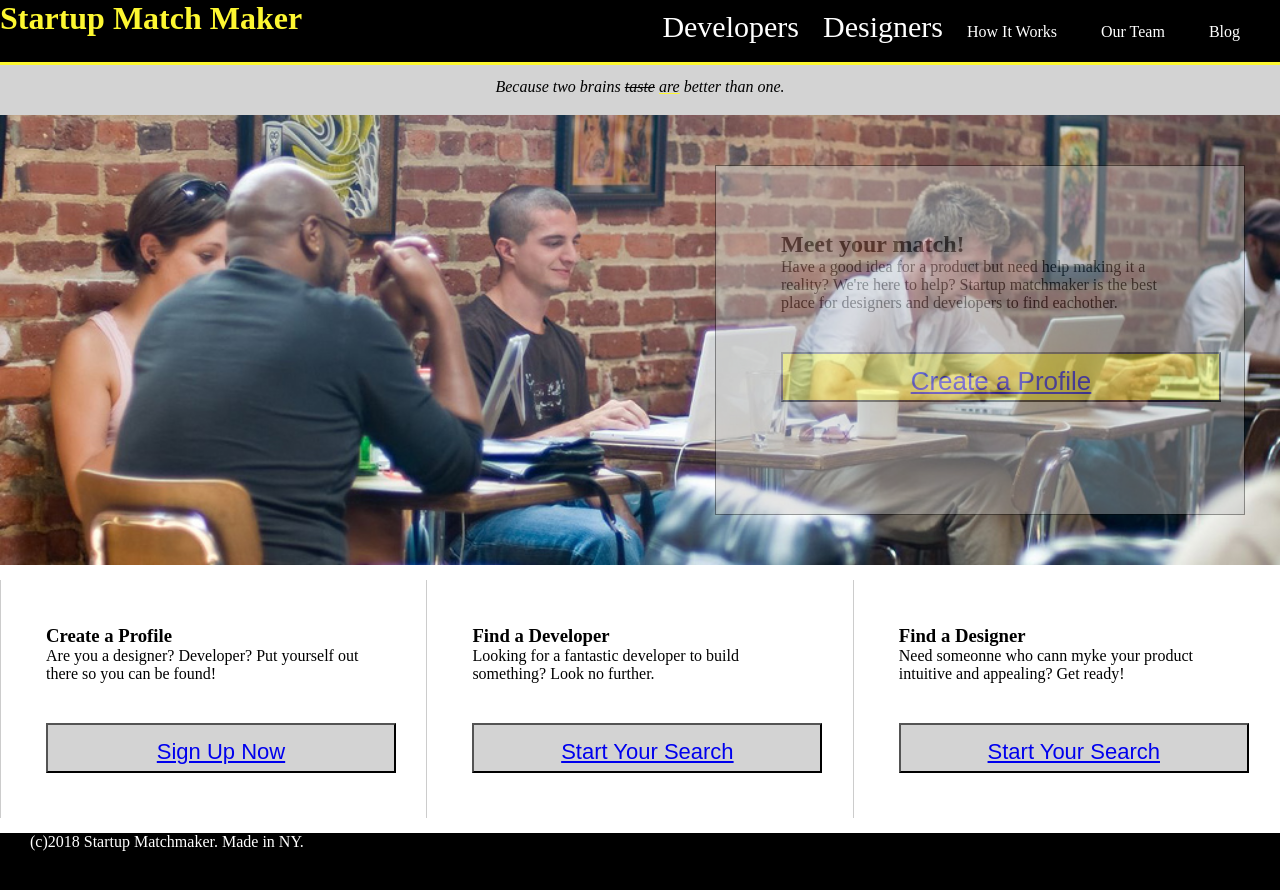
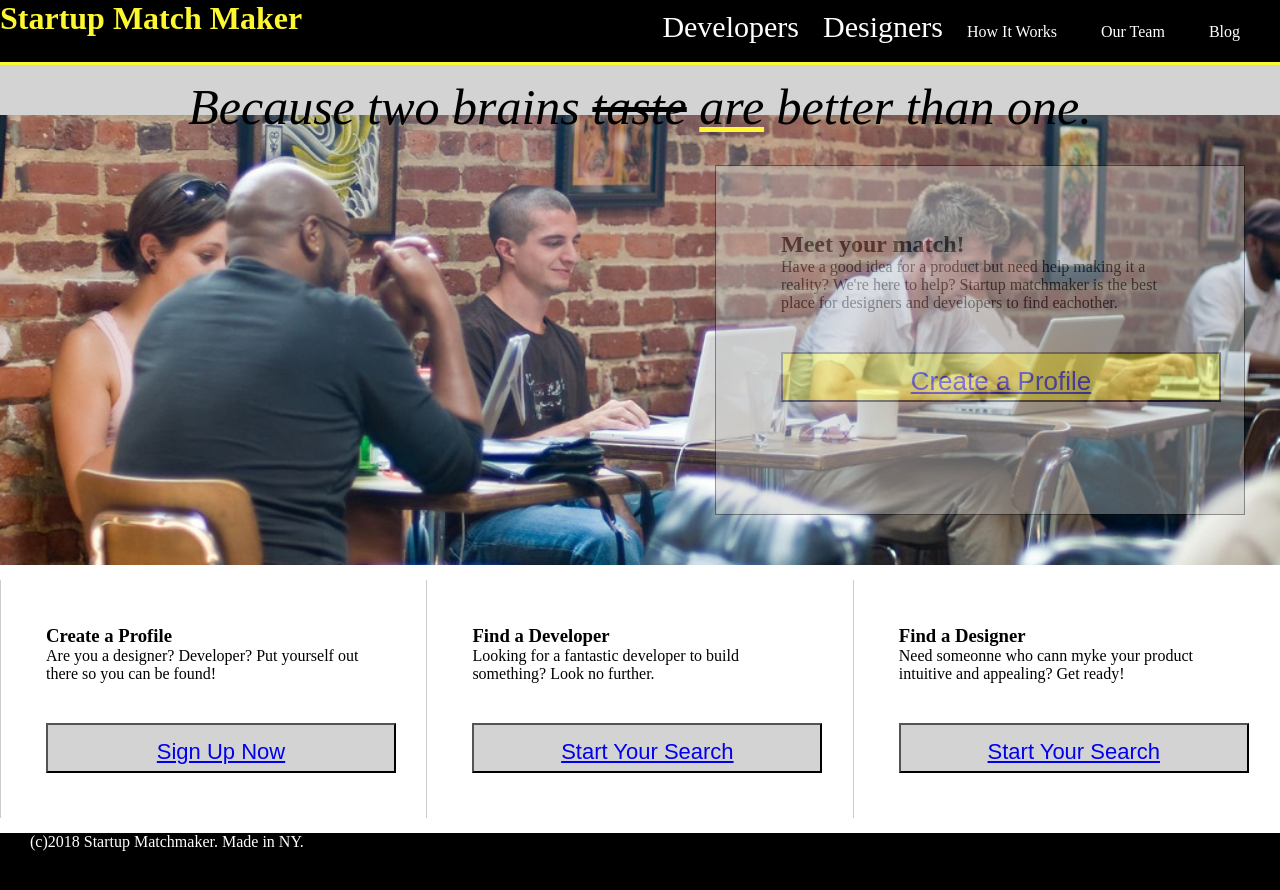
Before and after one commit to Haking17/Assignments, a plain HTML site: page startup_matchmaker/inndex.html in a window 1280 px wide. Drawn offline with Linux system fonts and the light colour scheme; a web font is replaced by a local one.

```diff
--- a/startup_matchmaker/inndex.html
+++ b/startup_matchmaker/inndex.html
@@ -21,7 +21,7 @@
 		</nav>
 	</header>
 	<section class="alpha">
-		<p>
+		<p class="roger">
 			Because two brains <span class="span-a">taste</span> <span class="span-b">are</span> better than one.
 		</p>
 	</section>
```
Also changed, not shown: 1 other file.
